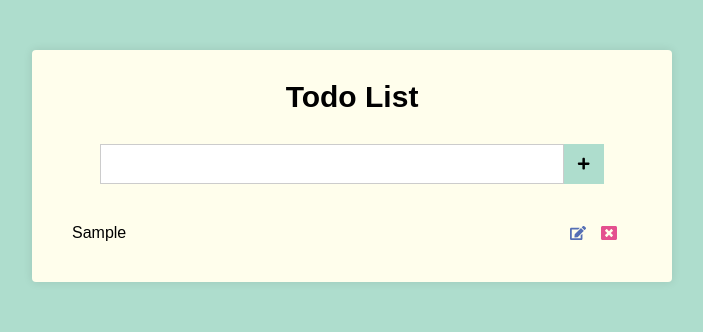
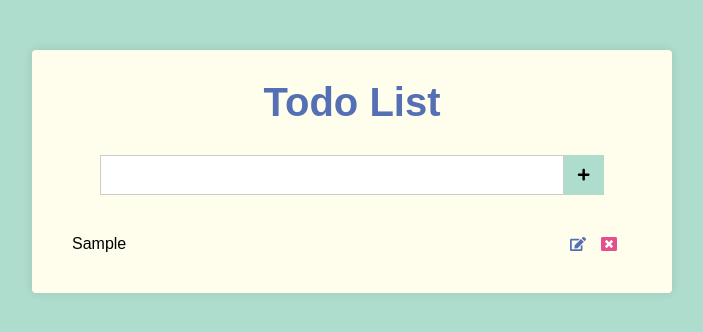
Before and after one commit to Gabriel2Mello/Learning-React, a React (Create React App) app in the folder todolist/: page / in a window 1280 px wide. Both pictures are taken after typing "Sample" into the empty fields and a click on the button 872 px from the left and 164 px from the top of the page. Shown: the top 332 px of the page, without its empty margins (288-991 px from the left). Built offline with nearby package versions, Linux system fonts and the light colour scheme.

Commit message:
Separating the code in components

```diff
--- a/todolist/package.json
+++ b/todolist/package.json
@@ -6,6 +6,7 @@
     "@testing-library/jest-dom": "^5.16.5",
     "@testing-library/react": "^13.4.0",
     "@testing-library/user-event": "^13.5.0",
+    "prop-types": "^15.8.1",
     "react": "^18.2.0",
     "react-dom": "^18.2.0",
     "react-icons": "^4.9.0",
--- /dev/null
+++ b/todolist/src/components/Form/Form.css
@@ -0,0 +1,25 @@
+.form {
+  margin-top: 30px;
+  display: flex;
+  align-items: center;
+  justify-content: center;
+}
+
+.form input[type="text"] {
+  height: 40px;
+  padding: 0 20px;
+  font-size: 20px;
+  border: 1px solid #ccc;
+  min-width: 80%;
+}
+
+.form button[type="submit"] {
+  border: none;
+  height: 40px;
+  width: 40px;
+  background-color: #AEDDCD;
+  color: black;
+  display: flex;
+  align-items: center;
+  justify-content: center;
+}
--- /dev/null
+++ b/todolist/src/components/Form/Form.js
@@ -0,0 +1,33 @@
+import React from 'react';
+import PropTypes from 'prop-types';
+import { FaPlus } from 'react-icons/fa';
+
+import './Form.css';
+
+function Form({ handleSubmit, handleChange, newTask }) {
+  return (
+    <form onSubmit={handleSubmit} action="#" className="form">
+      <input
+        className="newTask"
+        onChange={handleChange}
+        type="text"
+        value={newTask}
+      />
+      <button type="submit">
+        <FaPlus />
+      </button>
+    </form>
+  );
+}
+
+// Form.defaultProps = {
+//   newTask: '',
+// };
+
+Form.propTypes = {
+  handleSubmit: PropTypes.func.isRequired,
+  handleChange: PropTypes.func.isRequired,
+  newTask: PropTypes.string.isRequired,
+};
+
+export default Form;
--- a/todolist/src/components/Main.css
+++ b/todolist/src/components/Main.css
@@ -8,68 +8,7 @@
 }
 
 .main h1  {
-  font-size: 30px;
+  font-size: 40px;
   text-align: center;
-}
-
-.form {
-  margin-top: 30px;
-  display: flex;
-  align-items: center;
-  justify-content: center;
-}
-
-.form input[type="text"] {
-  height: 40px;
-  padding: 0 20px;
-  font-size: 20px;
-  border: 1px solid #ccc;
-  min-width: 80%;
-}
-
-.form button[type="submit"] {
-  border: none;
-  height: 40px;
-  width: 40px;
-  background-color: #AEDDCD;
-  color: black;
-  display: flex;
-  align-items: center;
-  justify-content: center;
-}
-
-.tasks {
-  margin-top: 30px;
-}
-
-.tasks li {
-  display: flex;
-  align-items: center;
-  justify-content: space-between;
-  padding: 10px;
-  transition: all 200ms;
-}
-
-.tasks li:hover {
-  background-color: #AEDDCD;
-}
-
-.tasks li .edit {
-  margin-right: 15px;
   color: #556FB5;
 }
-
-.tasks li .delete {
-  margin-right: 15px;
-  color: #E4508F;
-}
-
-.tasks li .edit,
-.tasks li .delete {
-  cursor: pointer;
-}
-
-.tasks li span {
-  display: flex;
-  align-items: center;
-}
--- a/todolist/src/components/Main.js
+++ b/todolist/src/components/Main.js
@@ -1,10 +1,7 @@
 import React, { Component } from 'react';
 
-// Form
-import { FaPlus, FaEdit, FaWindowClose } from 'react-icons/fa';
-
-// Tasks
-// import { FaEdit, FaWindowClose } from 'react-icons/fa';
+import Form from './Form/Form';
+import Tasks from './Tasks/Tasks';
 
 import './Main.css';
 
@@ -115,35 +112,17 @@ class Main extends Component {
       <div className="main">
         <h1>Todo List</h1>
 
-        <form onSubmit={this.handleSubmit} action="#" className="form">
-          <input
-            className="newTask"
-            onChange={this.handleChange}
-            type="text"
-            value={newTask}
-          />
-          <button type="submit">
-            <FaPlus />
-          </button>
-        </form>
+        <Form
+          handleSubmit={this.handleSubmit}
+          handleChange={this.handleChange}
+          newTask={newTask}
+        />
 
-        <ul className="tasks">
-          {tasks.map((task, index) => (
-            <li key={task}>
-              {task}
-              <span>
-                <FaEdit
-                  className="edit"
-                  onClick={(e) => this.handleEdit(e, index)}
-                />
-                <FaWindowClose
-                  className="delete"
-                  onClick={(e) => this.handleDelete(e, index)}
-                />
-              </span>
-            </li>
-          ))}
-        </ul>
+        <Tasks
+          handleEdit={this.handleEdit}
+          handleDelete={this.handleDelete}
+          tasks={tasks}
+        />
 
       </div>
     );
--- /dev/null
+++ b/todolist/src/components/Tasks/Tasks.css
@@ -0,0 +1,35 @@
+.tasks {
+  margin-top: 30px;
+}
+
+.tasks li {
+  display: flex;
+  align-items: center;
+  justify-content: space-between;
+  padding: 10px;
+  transition: all 200ms;
+}
+
+.tasks li:hover {
+  background-color: #AEDDCD;
+}
+
+.tasks li .edit {
+  margin-right: 15px;
+  color: #556FB5;
+}
+
+.tasks li .delete {
+  margin-right: 15px;
+  color: #E4508F;
+}
+
+.tasks li .edit,
+.tasks li .delete {
+  cursor: pointer;
+}
+
+.tasks li span {
+  display: flex;
+  align-items: center;
+}
--- /dev/null
+++ b/todolist/src/components/Tasks/Tasks.js
@@ -0,0 +1,35 @@
+import React from 'react';
+import PropTypes from 'prop-types';
+import { FaEdit, FaWindowClose } from 'react-icons/fa';
+
+import './Tasks.css';
+
+function Tasks({ handleEdit, handleDelete, tasks }) {
+  return (
+    <ul className="tasks">
+      {tasks.map((task, index) => (
+        <li key={task}>
+          {task}
+          <span>
+            <FaEdit
+              className="edit"
+              onClick={(e) => handleEdit(e, index)}
+            />
+            <FaWindowClose
+              className="delete"
+              onClick={(e) => handleDelete(e, index)}
+            />
+          </span>
+        </li>
+      ))}
+    </ul>
+  );
+}
+
+Tasks.propTypes = {
+  handleEdit: PropTypes.func.isRequired,
+  handleDelete: PropTypes.func.isRequired,
+  tasks: PropTypes.array.isRequired,
+};
+
+export default Tasks;
```
Also changed, not shown: todolist/.eslintrc.js, 1 other file (tests, documents, lock files or other folders).
